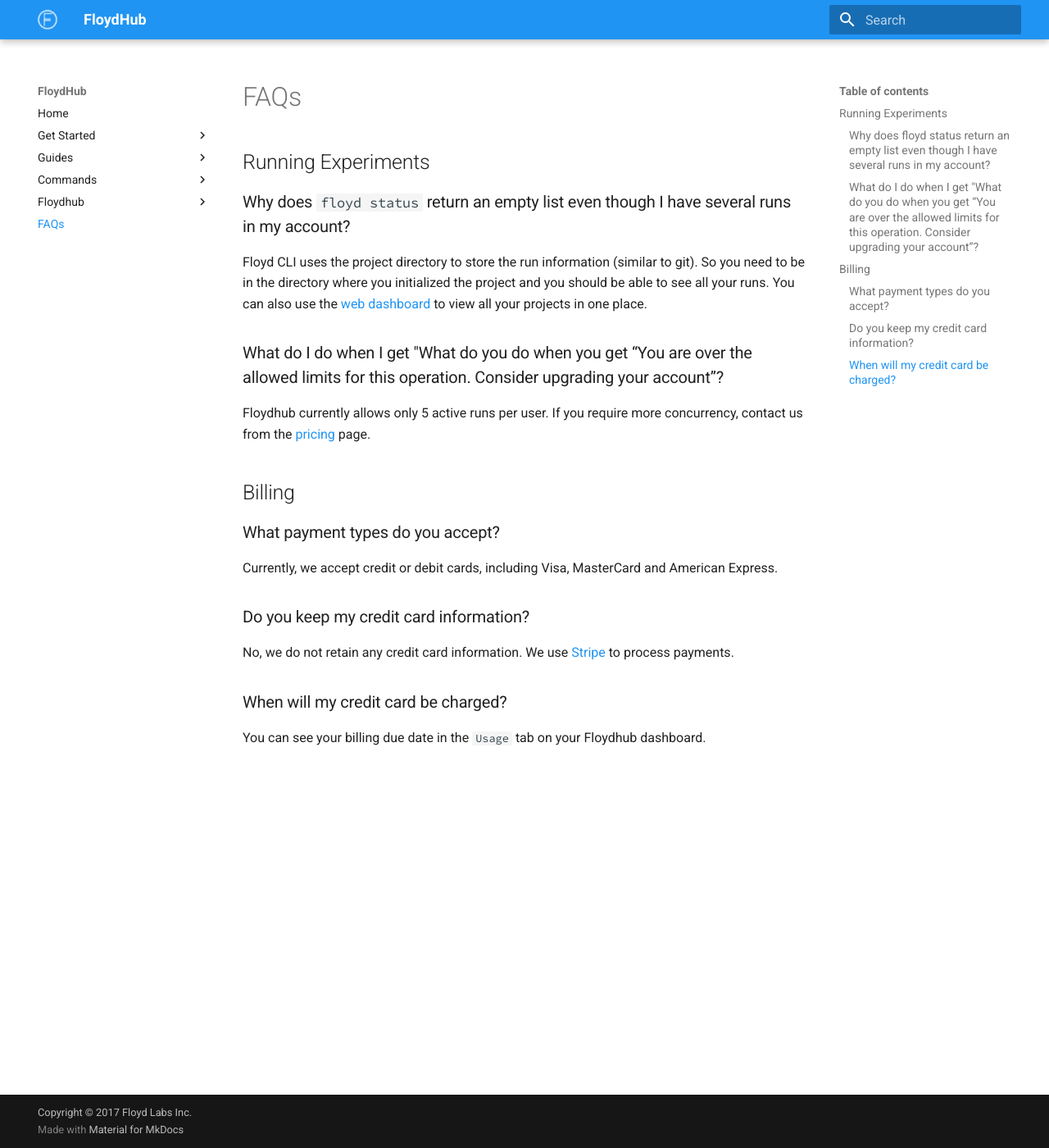
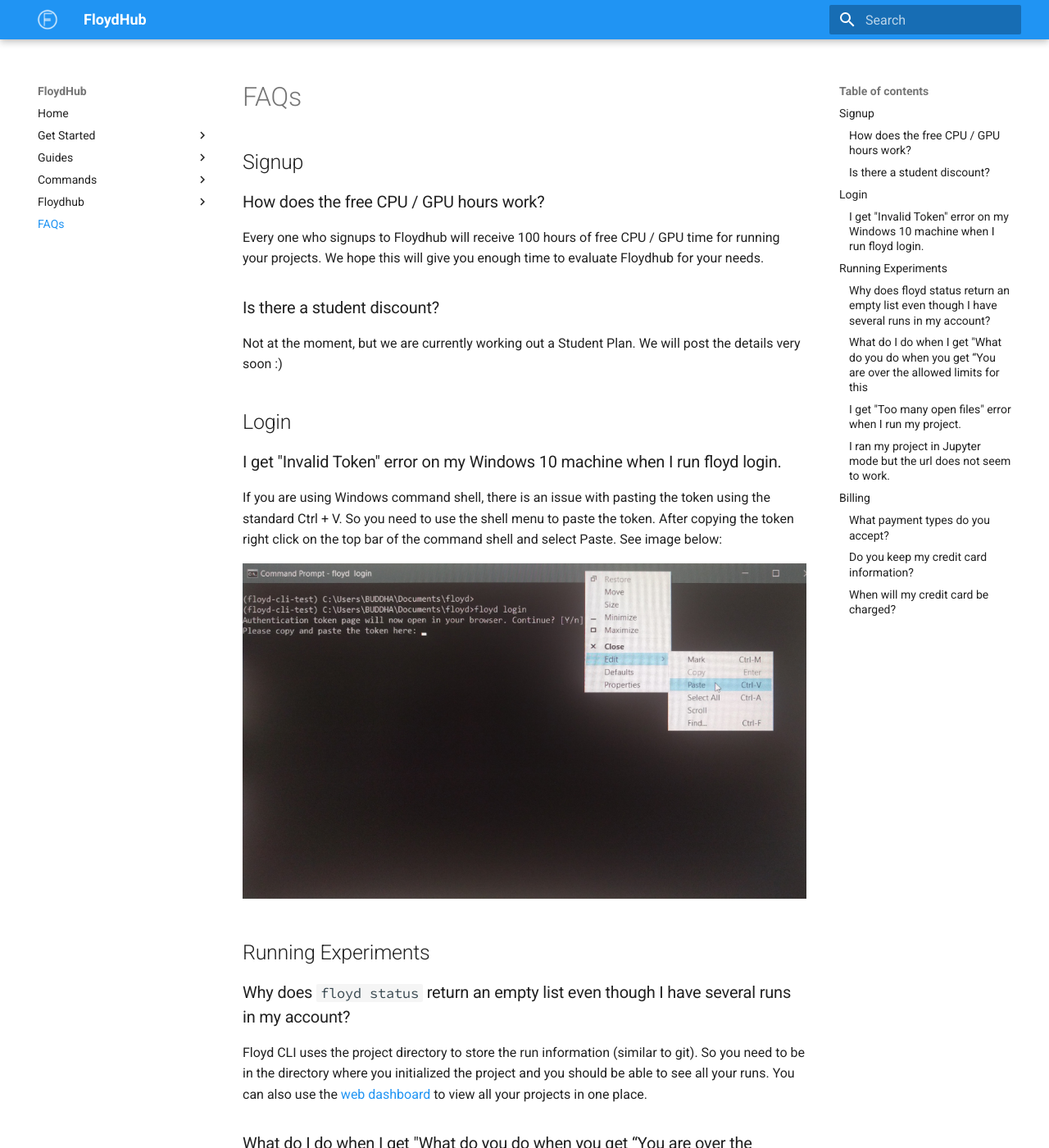
Before and after one commit to floydhub/floyd-docs, an MkDocs documentation site: the page built from docs/faq.md, in a window 1280 px wide and 1400 px high. Shown: the whole window at 82% size. Built offline with MkDocs 1.6.1 and Material for MkDocs 9.7.7, drawn with Linux system fonts in a browser that asks for light colours; old or Windows-style settings are respelled for this version of MkDocs; some of the changed text lies outside the part shown.

Commit message:
Add more FAQs

```diff
--- a/docs/faq.md
+++ b/docs/faq.md
@@ -1,3 +1,26 @@
+## Signup
+
+### How does the free CPU / GPU hours work?
+
+Every one who signups to Floydhub will receive 100 hours of free CPU / GPU time for running
+your projects. We hope this will give you enough time to evaluate Floydhub for your needs.
+
+### Is there a student discount?
+
+Not at the moment, but we are currently working out a Student Plan. We will post the details
+very soon :)
+
+## Login
+
+### I get "Invalid Token" error on my Windows 10 machine when I run floyd login.
+
+If you are using Windows command shell, there is an issue with pasting the token using the
+standard Ctrl + V. So you need to use the shell menu to paste the token. After copying the
+token right click on the top bar of the command shell and select Paste. See image below:
+
+![Windows 10 Login](../img/login_win_10.jpg)
+
+
 ## Running Experiments
 
 ### Why does `floyd status` return an empty list even though I have several runs in my account?
@@ -7,10 +30,33 @@
 runs. You can also use the [web dashboard](https://www.floydhub.com/experiments) to view all your
 projects in one place.
 
-### What do I do when I get "What do you do when you get “You are over the allowed limits for this operation. Consider upgrading your account”?
+
+### What do I do when I get "What do you do when you get “You are over the allowed limits for this
+operation. Consider upgrading your account”?
 
 Floydhub currently allows only 5 active runs per user. If you require more concurrency, contact
 us from the [pricing](https://www.floydhub.com/pricing) page.
+
+
+### I get "Too many open files" error when I run my project.
+
+Floyd CLI throws this error when you have too many files in your current directory that needs to be uploaded.
+The actual limit depends on your OS / machine specs.
+
+You can either:
+
+1. Remove unnecessary files from the directory (like build directory, docs etc.)
+2. Add them to `.floydignore` file. Floyd CLI will just ignore these directories.
+
+See the [init](../commands/init#description) command to understand how this can be configured.
+
+
+### I ran my project in Jupyter mode but the url does not seem to work.
+
+Jupyter notebook server takes a couple of minutes to start. Until then you will get a "Bad Gateway"
+or similar error when you access the URL. You can check the status of the Jupyter notebook
+by runnin the [logs](../commands/logs) command.
+
 
 ## Billing
 
```
Also changed, not shown: docs/home/using_datasets.md (+1 -1 lines), docs/img/login_win_10.jpg (added).
